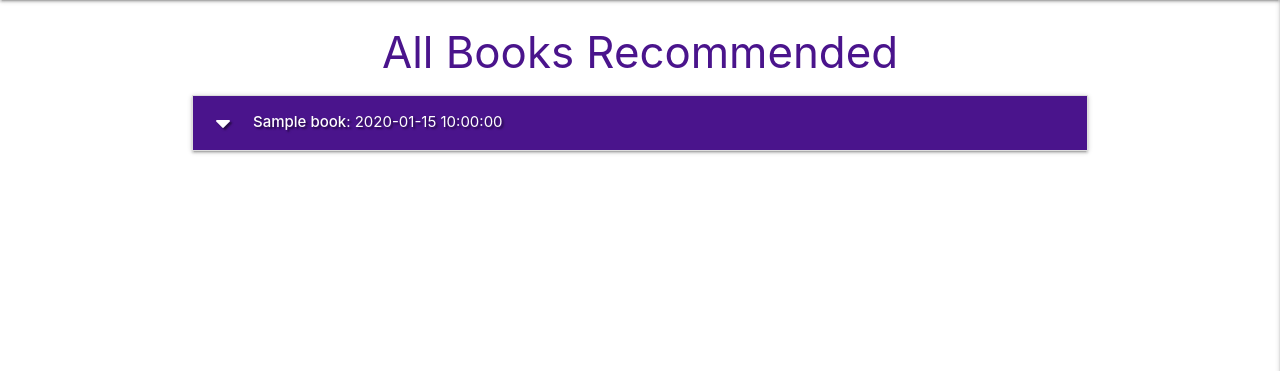
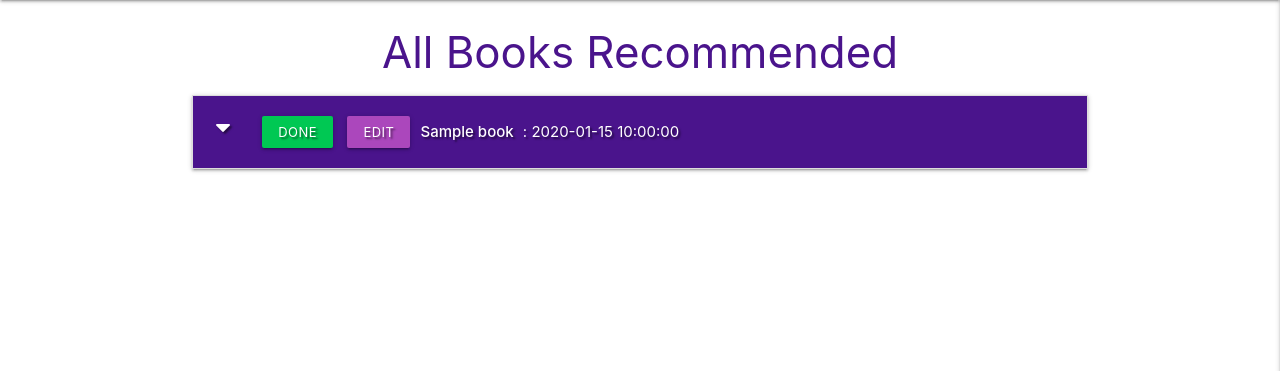
Before and after one commit to AlienatedSoftware/Third_Milestone_Book_Club, a Flask app: page / in a window 1280 px wide. Shown: the part 64-435 px from the top of the page. Run offline with Flask 2, Linux system fonts and the light colour scheme; a database or web service that is not in the repository returns one stand-in record (values such as "Sample title"); some libraries are stand-ins or nearby versions.

Commit message:
Implemented edit/done buttons for books

```diff
--- a/static/css/style.css
+++ b/static/css/style.css
@@ -5,3 +5,12 @@
 .flashes h4 {
     line-height: 2;
 }
+
+.btn-small {
+    margin: 5px;
+}
+
+.collapsible-header .col strong {
+    margin: 5px;
+    line-height: 42px;
+}
--- a/templates/books.html
+++ b/templates/books.html
@@ -7,12 +7,18 @@
         {% for book in books %}
         <li>
             <div class="collapsible-header white-text purple darken-4 text-shadow">
+                <div class="col s3">
                     <i class="fas fa-caret-down"></i>
+                    <a href="" class="btn-small green accent-4">Done</a>
+                    <a href="" class="btn-small purple lighten-1">Edit</a>
+                </div>
+                <div class="col s9">
                     <strong>{{ book.book_name }}</strong> : {{ book.date_purchased }}
                     {% if book.currently_reading == "on" %}
                         <i class="fas fa-book-open purple-text text-lighten-2 tooltipped"
                             data-position="right" data-tooltip="READING!"></i>
                     {% endif %}
+                </div>
             </div>
             <div class="collapsible-body">
                 <strong>{{ book.category_name }}</strong>
```
Lines whose indentation alone changed are shown as unchanged.
